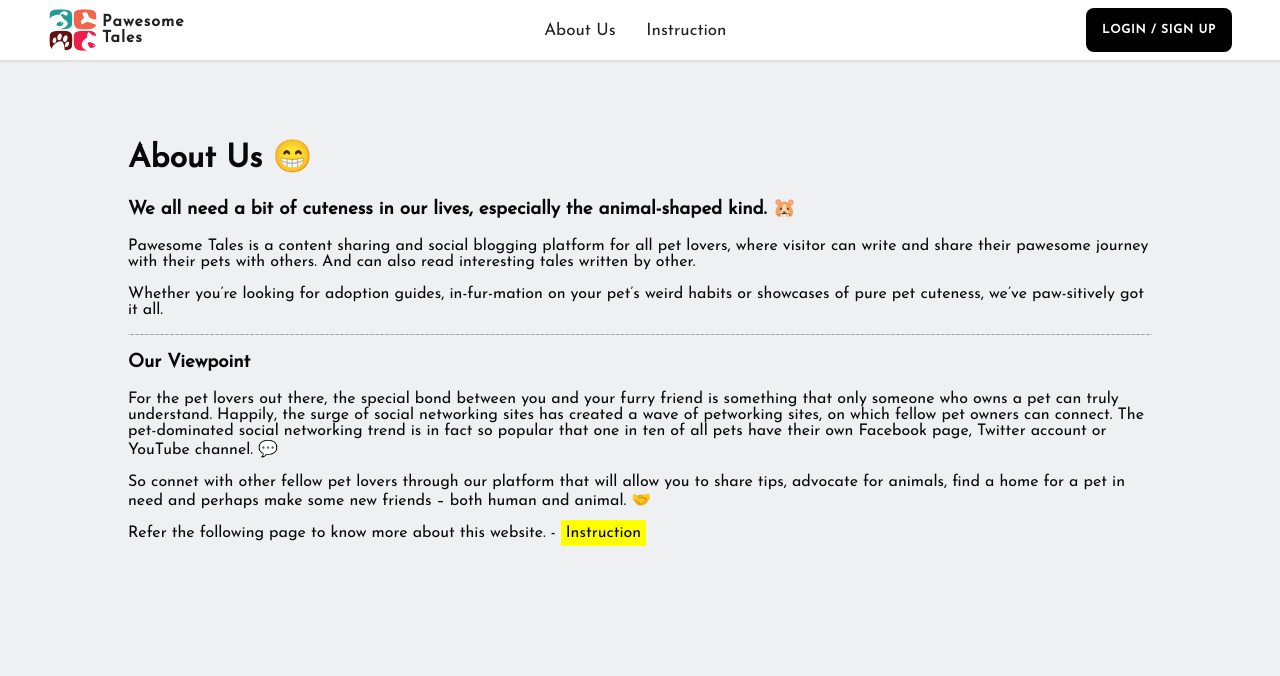
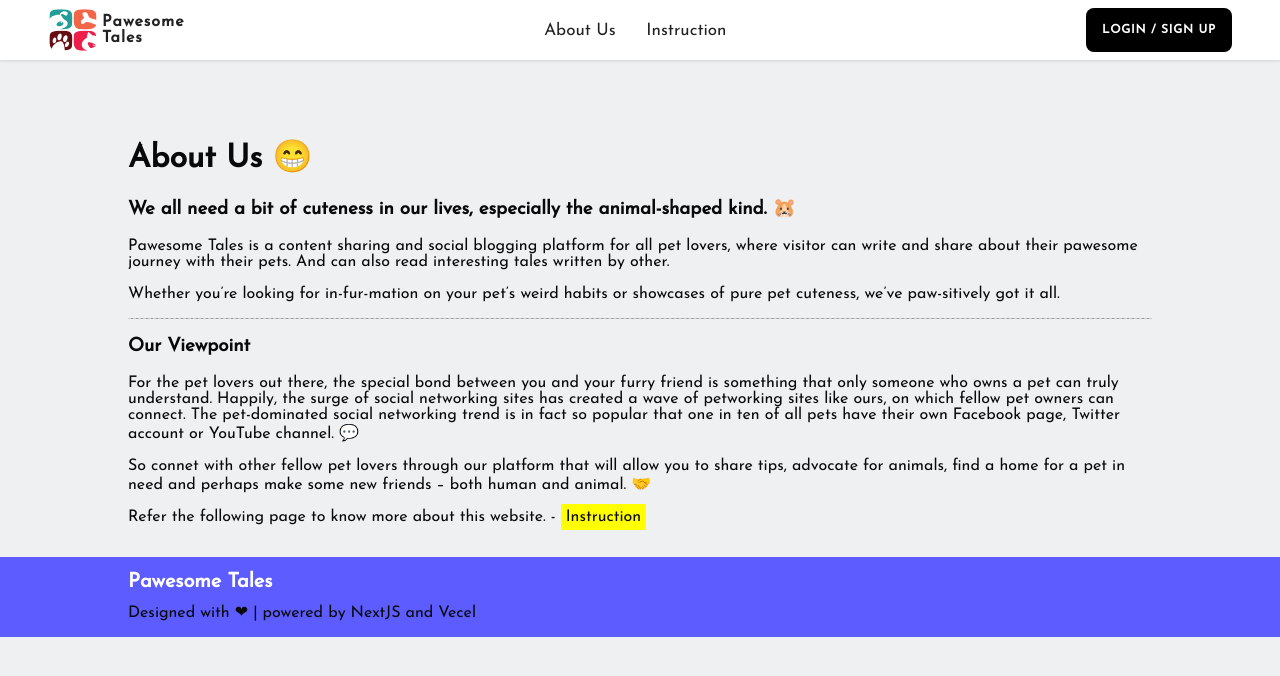
Before and after one commit to NXture/Project-Happy-tails, a Next.js app: page /about in a window 1280 px wide. Shown: the top 676 px of the page. Built offline with nearby package versions, Linux system fonts and the light colour scheme; no server answers.

Commit message:
edited style components

```diff
--- /dev/null
+++ b/components/Footer/index.js
@@ -0,0 +1,37 @@
+import styled from "styled-components";
+
+const FooterWrapper = styled.div`
+  height: 5em;
+  width: 100%;
+  background-color: #5c5cff;
+
+  div {
+    padding: 0% 10%;
+  }
+
+  h2 {
+    color: white;
+    margin-top: 0%;
+    padding-top: 15px;
+    padding-bottom: 10px;
+    margin-bottom: 0%;
+  }
+  p {
+    bottom: 0;
+    margin-top: 0%;
+    margin-bottom: 0%;
+  }
+`;
+
+const Footer = () => {
+  return (
+    <FooterWrapper>
+      <div>
+        <h2>Pawesome Tales </h2>
+        <p>Designed with ❤ | powered by NextJS and Vecel</p>
+      </div>
+    </FooterWrapper>
+  );
+};
+
+export default Footer;
--- a/pages/_app.js
+++ b/pages/_app.js
@@ -8,6 +8,7 @@ import { useRouter } from "next/router";
 import Head from "next/head";
 
 import * as ga from "../lib/ga";
+import Footer from "@components/Footer";
 
 function MyApp({ Component, pageProps }) {
   const userData = useUserData();
@@ -34,6 +35,7 @@ function MyApp({ Component, pageProps }) {
       </Head>
       <Header />
       <Component {...pageProps} />
+      <Footer />
       <Toaster />
     </UserContext.Provider>
   );
--- a/pages/about.js
+++ b/pages/about.js
@@ -1,8 +1,16 @@
 import Link from "next/link";
+import Metatags from "@components/Metatags";
 
 const About = () => {
   return (
     <main>
+      <Metatags
+        title="About Us"
+        description="Pawesome Tales is a content sharing and social blogging platform for
+      all pet lovers, where visitor can write and share about their pawesome
+      journey with their pets. And can also read interesting
+      tales written by other."
+      />
       <div>
         <h1>About Us 😁</h1>
         <h3>
@@ -11,14 +19,13 @@ const About = () => {
         </h3>
         <p>
           Pawesome Tales is a content sharing and social blogging platform for
-          all pet lovers, where visitor can write and share their pawesome
-          journey with their pets with others. And can also read interesting
-          tales written by other.{" "}
+          all pet lovers, where visitor can write and share about their pawesome
+          journey with their pets. And can also read interesting tales written
+          by other.{" "}
         </p>
         <p>
-          Whether you’re looking for adoption guides, in-fur-mation on your
-          pet’s weird habits or showcases of pure pet cuteness, we’ve
-          paw-sitively got it all.
+          Whether you’re looking for in-fur-mation on your pet’s weird habits or
+          showcases of pure pet cuteness, we’ve paw-sitively got it all.
         </p>
         <hr />
         <h3>Our Viewpoint</h3>
@@ -26,10 +33,10 @@ const About = () => {
           For the pet lovers out there, the special bond between you and your
           furry friend is something that only someone who owns a pet can truly
           understand. Happily, the surge of social networking sites has created
-          a wave of petworking sites, on which fellow pet owners can connect.
-          The pet-dominated social networking trend is in fact so popular that
-          one in ten of all pets have their own Facebook page, Twitter account
-          or YouTube channel. 💬
+          a wave of petworking sites like ours, on which fellow pet owners can
+          connect. The pet-dominated social networking trend is in fact so
+          popular that one in ten of all pets have their own Facebook page,
+          Twitter account or YouTube channel. 💬
         </p>
         <p>
           So connet with other fellow pet lovers through our platform that will
--- a/pages/index.js
+++ b/pages/index.js
@@ -58,7 +58,7 @@ export default function Home(props) {
   return (
     <main>
       <Metatags
-        title="Home Page"
+        title="Pawesome Tales | Home"
         description="Get the latest posts on our site"
       />
 
--- a/pages/instruction.js
+++ b/pages/instruction.js
@@ -1,8 +1,10 @@
 import Link from "next/link";
+import Metatags from "@components/Metatags";
 
 const Instruction = () => {
   return (
     <main>
+      <Metatags title="Instructions" description="How this site works?" />
       <div>
         <h1>Join Us ✍</h1>
         <h3>We live for stories and ideas that celebrate pets.</h3>{" "}
@@ -12,7 +14,7 @@ const Instruction = () => {
             <li>Do you have a question about your dog or cat?</li>
             <li>Have an idea for an article?</li>
             <li>Got a hot news tip?</li>
-            <li> Or just want us to coo over pictures of your pets?</li>
+            <li>Or just want us to coo over pictures of your pets?</li>
           </ul>
           Hit us up! or{" "}
           <span
```
Also changed, not shown: components/PostFeed.js (+12 -1 lines), pages/enter.js (+32 -8 lines).
